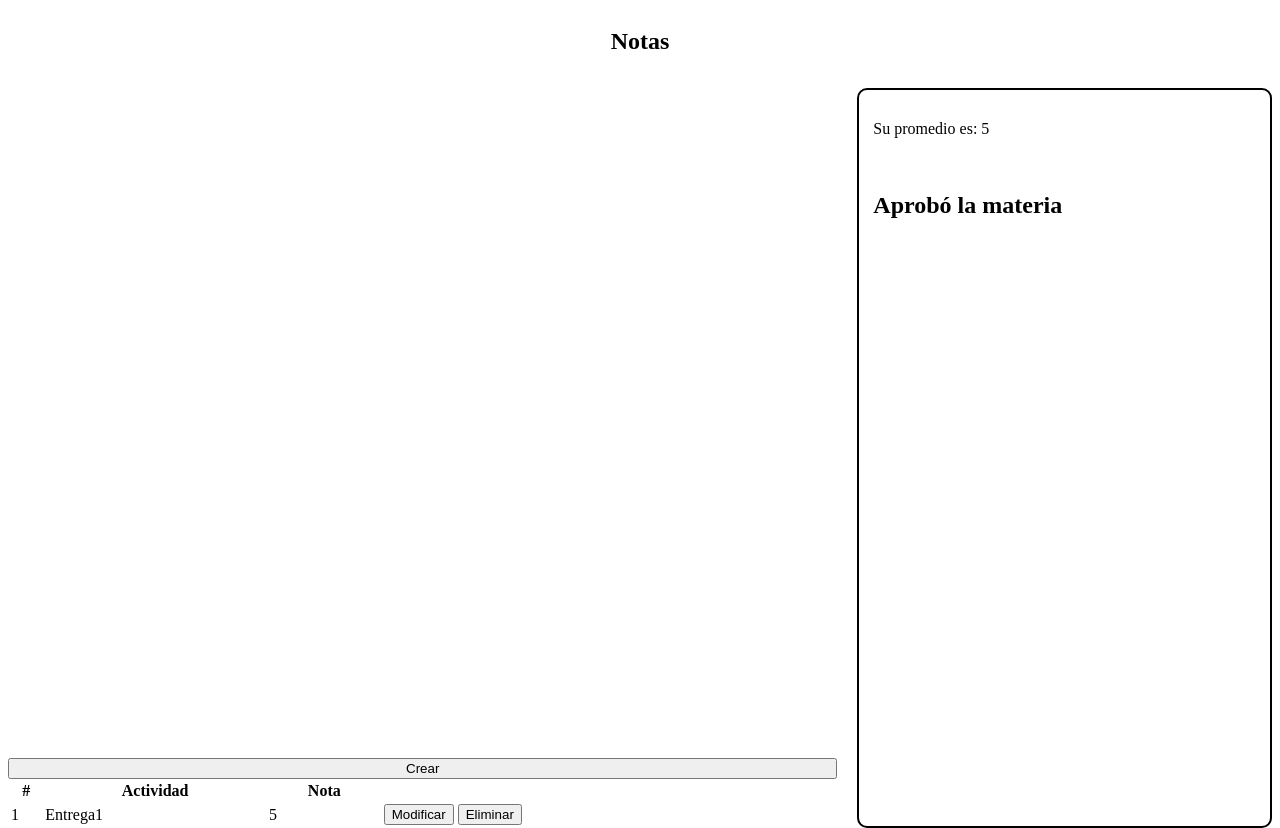
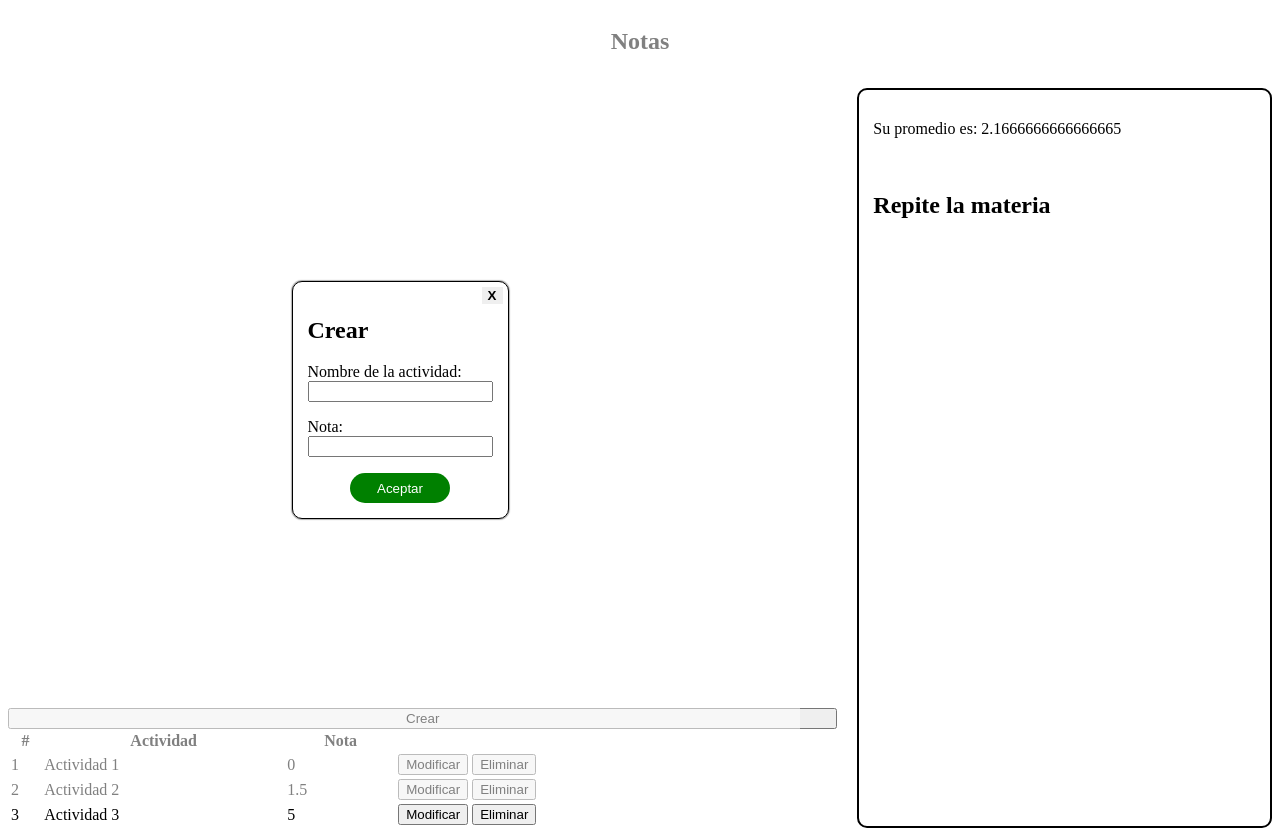
Before and after one commit to NicolasBonilla03/notas_app, a plain HTML site: page index.html in a window 1280 px wide. Both pictures are taken after a click on the button "Crear". Drawn offline with Linux system fonts and the light colour scheme.

Commit message:
Modificaciones en el index y js

```diff
--- a/index.html
+++ b/index.html
@@ -10,8 +10,8 @@
     <section class="page-content">
         <h1 class="titulo">Notas</h1>
         <article class="notas-content">
-            <button >Crear</button>
-            <table>
+            <button id="crearBtn" >Crear</button>
+            <table id="promedioTb">
                 <thead>
                     <tr>
                         <th>#</th>
@@ -26,7 +26,7 @@
                      <td>Entrega1</td>
                      <td>5</td>
                      <td>
-                        <button>Modificar</button>
+                        <button onclick="modificarActividad">Modificar</button>
                         <button>Eliminar</button>
                      </td>
                      </tr>
@@ -34,29 +34,30 @@
             </table>
         </article>
         <article class="promedio-content">
-            <p>Su promedio es: 5</p>
+            <p id="promedioText">Su promedio es: 5</p>
             <br>
-            <h2>Aprobó la materia</h2>
+            <h2 id="calificacion">Aprobó la materia</h2>
         </article>
     </section>
-    <section class="modal-content close-modal">
+    <section id="formularioModal" class="modal-content close-modal">
         <article class="form-content">
-            <button class="cerrar-btn">X</button>
-            <h2>Crear/Modificar</h2>
-            <form>
+            <button id="cerrar" class="cerrar-btn">X</button>
+            <h2 id="crear">Crear/Modificar</h2>
+            <form id="formActividad"name="formularioActividad">
                 <div class="input-content mg-16">
                     <label >Nombre de la actividad:</label>
-                    <input type="text" name="actividad">
+                    <input type="text" id="actividad" name="actividad">
                 </div>
                 <div class="mg-16">
                     <label>Nota: <br></label>
-                    <input type="number" name="nota">
+                    <input type="number" id="nota" name="nota">
                 </div>
                 <div class="button-content">
-                    <button type="button">Aceptar</button>
+                    <button id="botonAceptar" type="button">Aceptar</button>
                 </div>
             </form>
         </article>
     </section>
+    <script src="js/promedios.js"></script>
 </body>
 </html>
--- /dev/null
+++ b/js/promedios.js
@@ -0,0 +1,95 @@
+let actividades = [
+    {id:1 , nombre: 'Actividad 1', nota:0},
+    {id:2 , nombre: 'Actividad 2', nota:1.5},
+    {id:3 , nombre: 'Actividad 3', nota:5.0}
+];
+let indexActividadSeleccionada=-1;
+
+function mostrarMensaje(promedio){
+    let mensaje = promedio>=3?
+    'Aprobo la materia':
+    'Repite la materia';
+    document.getElementById('calificacion')
+    .innerText = mensaje;
+}
+
+function mostrarActividades(){
+    let filas = '';
+    let sumatoria = 0;
+    for(let index in actividades){
+        let actividad = actividades[index];
+        filas+= '<tr>';
+        filas+= '   <td>'+actividad.id+'</td>';
+        filas+= '   <td>'+actividad.nombre+'</td>';
+        filas+= '   <td>'+actividad.nota+'</td>';
+        filas+= '   <td>';
+        filas+= '   <button onclick="modificarActividad('+ index +')">Modificar</button>';
+        filas+= '   <button onclick="eliminarActividad(' + index + ')">Eliminar</button>';
+        filas+= '   </td>';
+        filas+= '</tr>';
+        sumatoria +=parseFloat(actividad.nota);
+    }
+    let promedio = sumatoria/actividades.length;
+    document.getElementById('promedioTb')
+    .getElementsByTagName('tbody')[0]
+    .innerHTML=filas;
+
+    document.getElementById('promedioText')
+    .innerText = 'Su promedio es: '+promedio;
+
+    mostrarMensaje(promedio)
+}
+mostrarActividades();
+
+document.getElementById('crearBtn').addEventListener('click', ()=>{
+    indexActividadSeleccionada = -1;
+    document.getElementById('formActividad').reset();
+    document.getElementById('formularioModal')
+        .classList.remove('close-modal');
+        document.getElementById('crear').innerText='Crear';
+});
+
+document.getElementById('cerrar').addEventListener('click', ()=>{
+    document.getElementById('formularioModal')
+        .classList.add('close-modal');
+});
+
+document.getElementById('botonAceptar').addEventListener('click', ()=>{
+    let formulario = document.forms['formularioActividad'];
+    let actividad = formulario['actividad'].value;
+    let nota = formulario['nota'].value;
+
+    if(indexActividadSeleccionada==-1){
+
+
+
+    let id = actividades.length + 1;//crear
+    actividades.push({
+        id: id,
+        nombre: actividad,
+        nota: nota
+    });//crear
+}else{
+    actividades[indexActividadSeleccionada].nombre= actividad;
+    actividades[indexActividadSeleccionada].nota= nota;
+}
+    mostrarActividades();
+    document.getElementById('formularioModal').
+    classList.add('close-modal');
+});
+
+
+function modificarActividad(posicionArray){
+    indexActividadSeleccionada =posicionArray;
+    document.getElementById('formularioModal')
+    .classList.remove('close-modal');
+    document.getElementById('crear').innerText='Modificar actividad';
+    let actividad = actividades [posicionArray];
+    document.getElementById('actividad').setAttribute('value', actividad.nombre);
+    document.getElementById('nota').setAttribute('value', actividad.nota);
+}
+
+function eliminarActividad(index){
+    actividades.splice(index, 1);
+    mostrarActividades();
+}
```
